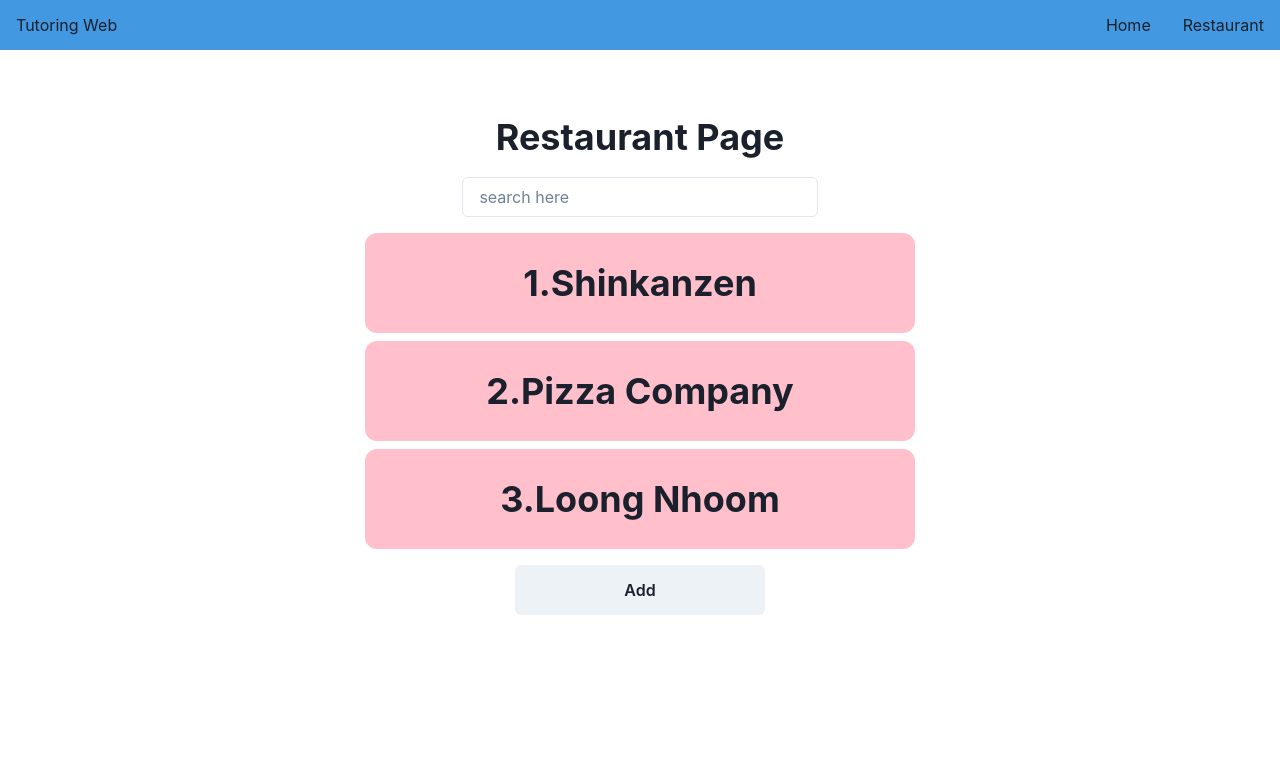
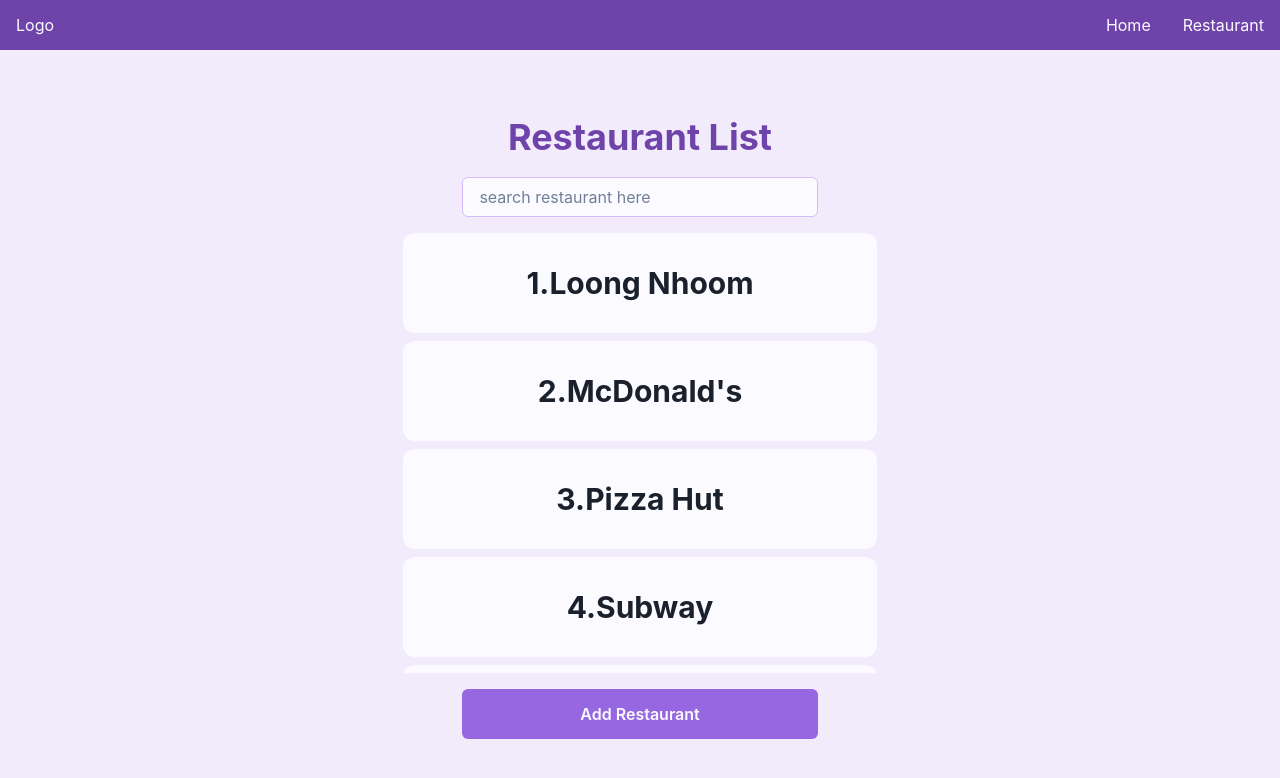
Before and after one commit to CS23-IntegrateProject-1/tutoring-frontend, a React (Vite) app: page /restaurants in a window 1280 px wide. Shown: the top 778 px of the page. Built offline with nearby package versions, Linux system fonts and the light colour scheme.

Commit message:
[EDIT] finish styling
- edit mock.ts

```diff
--- a/src/App.tsx
+++ b/src/App.tsx
@@ -8,13 +8,13 @@
 import { RootLayout } from "./layouts/RootLayout";
 import { Home } from "./pages/Home";
 import { Restaurants } from "./pages/Restaurants";
-// import { RestaurantDetail } from "./pages/RestaurantDetail";
 
 const router = createBrowserRouter(
   createRoutesFromElements(
     <Route path="/" element={<RootLayout />}>
       <Route index element={<Home />} />
       <Route path="restaurants" element={<Restaurants />} />
+
     </Route>,
   ),
 );
--- a/src/components/NavBar.tsx
+++ b/src/components/NavBar.tsx
@@ -1,4 +1,4 @@
-import { Box, FlexProps, HStack } from "@chakra-ui/react";
+import { Box, FlexProps, HStack, Text } from "@chakra-ui/react";
 import { NavLink } from "react-router-dom";
 
 const navProps: FlexProps = {
@@ -8,14 +8,15 @@
   alignItems: "center",
   width: "100%",
   height: "50px",
-  background: "blue.400",
   padding: "0 1em",
+  background: "primary.500",
+  color: "primary.100",
 };
 
 export const NavBar = () => {
   return (
     <Box {...navProps}>
-      <h1>Tutoring Web</h1>
+      <Text>Logo</Text>
       <HStack spacing={"2em"}>
         <NavLink to="/">Home</NavLink>
         <NavLink to="/restaurants">Restaurant</NavLink>
--- a/src/layouts/RootLayout.tsx
+++ b/src/layouts/RootLayout.tsx
@@ -4,7 +4,7 @@
 
 export const RootLayout = () => {
   return (
-    <Box width={"100%"} height={"100vh"}>
+    <Box width={"100%"} height={"100vh"} background="primary.200">
       <NavBar />
       <Box
         // display={"flex"}
--- a/src/main.tsx
+++ b/src/main.tsx
@@ -2,10 +2,11 @@
 import ReactDOM from "react-dom/client";
 import App from "./App.tsx";
 import { ChakraProvider } from "@chakra-ui/react";
+import theme from "./theme/theme.ts";
 
 ReactDOM.createRoot(document.getElementById("root")!).render(
   <React.StrictMode>
-    <ChakraProvider>
+    <ChakraProvider theme={theme}>
       <App />
     </ChakraProvider>
   </React.StrictMode>,
--- a/src/mock.json
+++ b/src/mock.json
@@ -1,23 +1,62 @@
 [
   {
     "id": 1,
-    "name": "Shinkanzen",
-    "location": "Bangkok",
-    "numberOfEmployee": 10,
-    "isAvailable": true
+    "name": "Loong Nhoom",
+    "location": "Loong Nhoom Square, Bangkok, Thailand",
+    "numberOfEmployee": 50
   },
   {
     "id": 2,
-    "name": "Pizza Company",
-    "location": "Bangkok2",
-    "numberOfEmployee": 20,
-    "isAvailable": true
+    "name": "McDonald's",
+    "location": "456 Elm Street, Los Angeles, CA",
+    "numberOfEmployee": 75
+  },
+  {
+    "id": 3,
+    "name": "Pizza Hut",
+    "location": "789 Oak Avenue, Chicago, IL",
+    "numberOfEmployee": 30
   },
   {
     "id": 4,
-    "name": "Loong Nhoom",
-    "location": "Loong Nhoom Square",
-    "numberOfEmployee": 30,
-    "isAvailable": true
+    "name": "Subway",
+    "location": "101 Maple Drive, Miami, FL",
+    "numberOfEmployee": 40
+  },
+  {
+    "id": 5,
+    "name": "Taco Bell",
+    "location": "222 Pine Road, Houston, TX",
+    "numberOfEmployee": 35
+  },
+  {
+    "id": 6,
+    "name": "Burger King",
+    "location": "333 Cedar Lane, San Francisco, CA",
+    "numberOfEmployee": 45
+  },
+  {
+    "id": 7,
+    "name": "Starbucks",
+    "location": "444 Birch Street, Dallas, TX",
+    "numberOfEmployee": 60
+  },
+  {
+    "id": 8,
+    "name": "Domino's Pizza",
+    "location": "555 Spruce Avenue, Atlanta, GA",
+    "numberOfEmployee": 25
+  },
+  {
+    "id": 9,
+    "name": "Dunkin'",
+    "location": "666 Willow Drive, Philadelphia, PA",
+    "numberOfEmployee": 28
+  },
+  {
+    "id": 10,
+    "name": "Chipotle Mexican Grill",
+    "location": "777 Oak Lane, Seattle, WA",
+    "numberOfEmployee": 38
   }
 ]
--- a/src/pages/AddModal.tsx
+++ b/src/pages/AddModal.tsx
@@ -8,6 +8,8 @@
   ModalFooter,
   Button,
   Input,
+  FormControl,
+  FormLabel,
 } from "@chakra-ui/react";
 import { FC, useState } from "react";
 
@@ -21,7 +23,7 @@
   name: string;
   location: string;
   numberOfEmployee: number;
-  isAvailable: boolean;
+  //   isAvailable: boolean;
 }
 
 export const AddModal: FC<ModalProps> = (props) => {
@@ -30,7 +32,7 @@
     name: "",
     location: "",
     numberOfEmployee: 0,
-    isAvailable: false,
+    // isAvailable: false,
   });
 
   const handleInputChange = (e: React.ChangeEvent<HTMLInputElement>) => {
@@ -43,16 +45,18 @@
 
   const handleSave = () => {
     alert(
-      `Integration part\nrestaurant: ${newRestaurant.name}\nlocation: ${newRestaurant.location}`
+      `Integration part\nrestaurant: ${newRestaurant.name}\nlocation: ${newRestaurant.location}\nNumber of Employee: ${newRestaurant.numberOfEmployee}`,
     );
   };
   return (
-    <Modal isOpen={props.isOpen} onClose={props.onClose}>
+    <Modal isOpen={props.isOpen} onClose={props.onClose} isCentered>
       <ModalOverlay />
       <ModalContent>
-        <ModalHeader>Add restaurant</ModalHeader>
+        <ModalHeader>Add Restaurant</ModalHeader>
         <ModalCloseButton />
-        <ModalBody padding={"1em"}>
+        <ModalBody>
+          <FormControl>
+            <FormLabel>Name</FormLabel>
             <Input
               name="name"
               placeholder="Name"
@@ -60,6 +64,9 @@
               value={newRestaurant.name}
               onChange={handleInputChange}
             />
+          </FormControl>
+          <FormControl>
+            <FormLabel>Location</FormLabel>
             <Input
               name="location"
               placeholder="Location"
@@ -67,6 +74,18 @@
               value={newRestaurant.location}
               onChange={handleInputChange}
             />
+          </FormControl>
+          <FormControl>
+            <FormLabel>Number of Employee</FormLabel>
+            <Input
+              name="numberOfEmployee"
+              placeholder="Number of Employee"
+              mb={"1em"}
+              type="number"
+              value={newRestaurant.numberOfEmployee}
+              onChange={handleInputChange}
+            />
+          </FormControl>
         </ModalBody>
         <ModalFooter>
           <Button colorScheme="red" mr={3} onClick={props.onClose}>
--- a/src/pages/Home.tsx
+++ b/src/pages/Home.tsx
@@ -2,8 +2,13 @@
 
 export const Home = () => {
   return (
-    <Box>
-      <Heading>Home Page</Heading>
+    <Box
+      display={"flex"}
+      flexDirection={"column"}
+      justifyContent={"center"}
+      alignItems={"center"}
+    >
+      <Heading color={"primary.500"}>This is Home Page</Heading>
     </Box>
   );
 };
--- a/src/pages/RestaurantDetailModal.tsx
+++ b/src/pages/RestaurantDetailModal.tsx
@@ -12,7 +12,6 @@
   Button,
 } from "@chakra-ui/react";
 import { FC } from "react";
-import { useParams } from "react-router-dom";
 
 interface ModalProps {
   isOpen: boolean;
@@ -24,20 +23,24 @@
   name: string;
   location: string;
   numberOfEmployee: number;
-  isAvailable: boolean;
 }
 
 export const RestaurantDetailModal: FC<RestaurantDetailModal> = (props) => {
   return (
-    <Modal isOpen={props.isOpen} onClose={props.onClose}>
+    <Modal
+      isOpen={props.isOpen}
+      onClose={props.onClose}
+      size={{ base: "xs", sm: "md", md: "lg" }}
+      isCentered
+    >
       <ModalOverlay />
       <ModalContent>
         {/* <ModalHeader>Modal Title</ModalHeader> */}
         <ModalCloseButton />
         <ModalBody padding={"2em"}>
-          <Heading>{props.name}</Heading>
-          <Text>{props.location}</Text>
-          <Text>{props.numberOfEmployee}</Text>
+          <Heading mb="0.5em">{props.name}</Heading>
+          <Text>Location: {props.location}</Text>
+          <Text>Number of Employee: {props.numberOfEmployee}</Text>
         </ModalBody>
 
         {/* <ModalFooter>
--- a/src/pages/Restaurants.tsx
+++ b/src/pages/Restaurants.tsx
@@ -17,7 +17,6 @@
   name: string;
   location: string;
   numberOfEmployee: number;
-  isAvailable: boolean;
 }
 
 export const Restaurants: FC = () => {
@@ -40,8 +39,8 @@
       justifyContent={"center"}
       alignItems={"center"}
     >
-      <Heading m="0.5em" textAlign={"center"}>
-        Restaurant Page
+      <Heading m="0.5em" textAlign={"center"} color={"primary.500"}>
+        Restaurant List
       </Heading>
       <SearchBar
         searchFilter={searchFilter}
@@ -49,19 +48,22 @@
       />
       <Flex
         flexDir={"column"}
-        justify={"center"}
         align={"center"}
-        width={"100%"}
+        overflowY="auto"
+        maxHeight="55vh"
+        my={"1em"}
+        width={{ base: "100%", sm: "70%", lg: "50%" }}
       >
         <VStack
-          w={{ base: "100%", sm: "70%", lg: "50%" }}
           maxW={"550px"}
-          my="1em"
-          overflow={"hidden"}
+          spacing={"0.5em"}
+          width={{ base: "100%", sm: "80%" }}
         >
           {restaurants
             .filter((restaurant) =>
-              restaurant.name.toLowerCase().includes(searchFilter.toLowerCase())
+              restaurant.name
+                .toLowerCase()
+                .includes(searchFilter.toLowerCase()),
             )
             .map((restaurant, index) => (
               <Flex
@@ -69,13 +71,14 @@
                 align={"center"}
                 width={"100%"}
                 height={"100px"}
-                background={"pink"}
                 borderRadius={"12px"}
+                padding={"2em"}
+                background={"primary.100"}
                 key={restaurant.id}
                 cursor={"pointer"}
                 onClick={() => handleOpenModal(restaurant)}
               >
-                <Heading>
+                <Heading size={"lg"}>
                   {index + 1}.{restaurant.name}
                 </Heading>
               </Flex>
@@ -84,12 +87,15 @@
       </Flex>
 
       <Button
-        width={"250px"}
+        w={{ base: "70%", sm: "40%", lg: "30%" }}
         height={"50px"}
         m={"auto"}
+        background={"primary.400"}
+        color={"primary.100"}
+        _hover={{ background: "primary.500" }}
         onClick={addModal.onOpen}
       >
-        Add
+        Add Restaurant
       </Button>
 
       {selectedRestaurant && (
@@ -100,7 +106,6 @@
           name={selectedRestaurant.name}
           location={selectedRestaurant.location}
           numberOfEmployee={selectedRestaurant.numberOfEmployee}
-          isAvailable={selectedRestaurant.isAvailable}
         />
       )}
 
--- a/src/pages/SearchBar.tsx
+++ b/src/pages/SearchBar.tsx
@@ -18,7 +18,9 @@
   return (
     <Input
       w={{ base: "100%", sm: "50%", lg: "30%" }}
-      placeholder="search here"
+      borderColor={"primary.300"}
+      background={"primary.100"}
+      placeholder="search restaurant here"
       value={searchFilter}
       onChange={handleInputChange}
     />
--- /dev/null
+++ b/src/theme/theme.ts
@@ -0,0 +1,15 @@
+import { extendTheme } from "@chakra-ui/react";
+
+const theme = extendTheme({
+  colors: {
+    primary: {
+      100: "#FBFAFF",
+      200: "#F2EBFB",
+      300: "#D4BBFC",
+      400: "#9667E0",
+      500: "#6E44AB",
+    },
+  },
+});
+
+export default theme;
```
Lines whose indentation alone changed are shown as unchanged.
